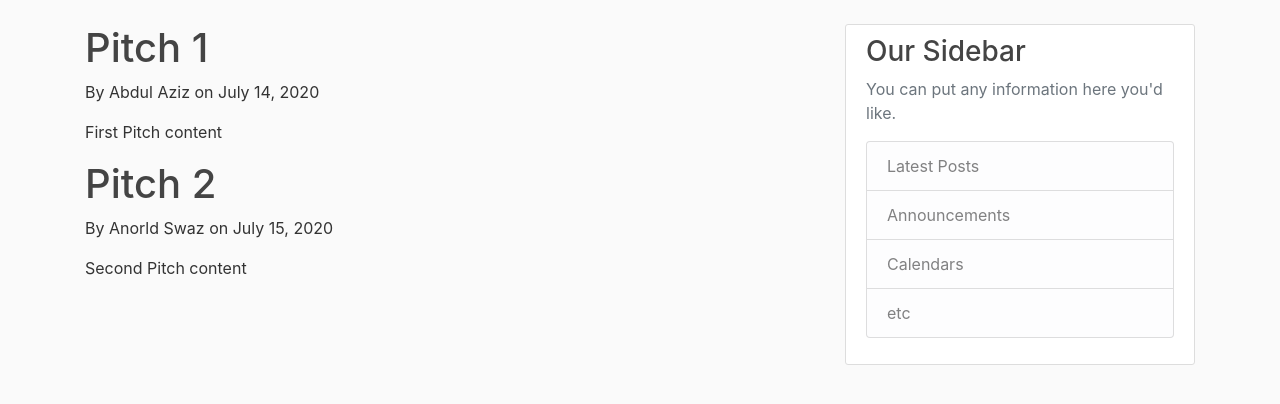
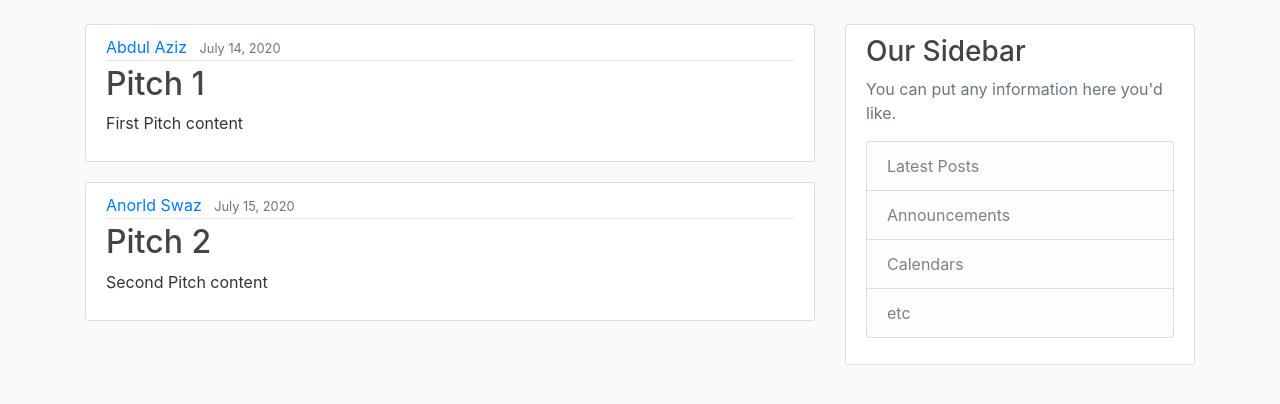
Before and after one commit to zizoubrown/Pitch, a Flask app: page / in a window 1280 px wide. Shown: the part 56-460 px from the top of the page. Run offline with Flask 2, Linux system fonts and the light colour scheme; some libraries are stand-ins or nearby versions.

Commit message:
modify home.html

```diff
--- a/templates/home.html
+++ b/templates/home.html
@@ -1,8 +1,15 @@
 {% extends 'macros.html' %}
 {% block content %}
     {% for pitch in pitches %}
-        <h1> {{ pitch.title }} </h1>
-        <p> By {{ pitch.author }} on {{ pitch.date_posted }} </p>
-        <p> {{ pitch.content }} </p>
+        <article class="media content-section">
+            <div class="media-body">
+            <div class="article-metadata">
+                <a class="mr-2" href="#">{{ pitch.author }}</a>
+                <small class="text-muted">{{ pitch.date_posted }}</small>
+            </div>
+            <h2><a class="article-title" href="#">{{ pitch.title }}</a></h2>
+            <p class="article-content">{{ pitch.content }}</p>
+            </div>
+        </article>
     {% endfor %}
 {% endblock %}
```
